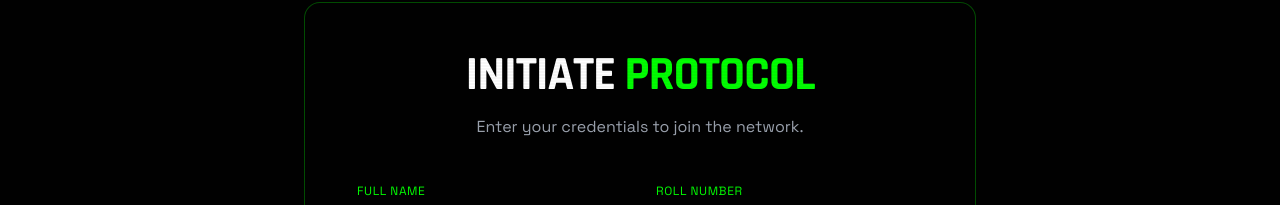
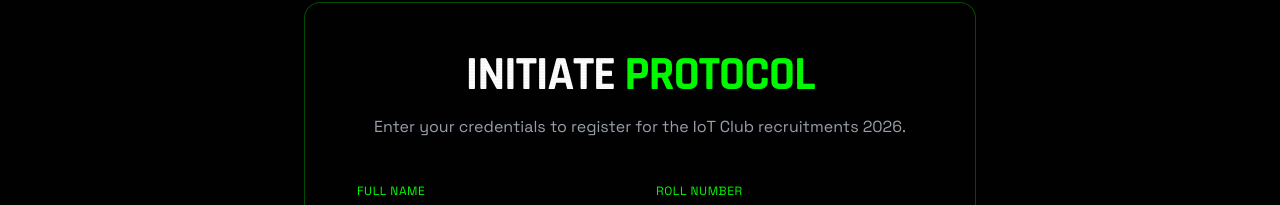
Before and after one commit to adithya1605p/iot-club-site, a React (Vite) app: page /register in a window 1280 px wide. Shown: the part 125-330 px from the top of the page. Built offline with nearby package versions, Linux system fonts and the light colour scheme; no server answers.

Commit message:
add civil, mech depts and update registration subtitle

```diff
--- a/src/pages/Register.jsx
+++ b/src/pages/Register.jsx
@@ -115,7 +115,7 @@
                     >
                         INITIATE <span className="text-neon-cyan">PROTOCOL</span>
                     </motion.h2>
-                    <p className="text-gray-400 font-mono">Enter your credentials to join the network.</p>
+                    <p className="text-gray-400 font-mono">Enter your credentials to register for the IoT Club recruitments 2026.</p>
                 </div>
 
                 <form onSubmit={handleSubmit} className="space-y-6">
@@ -167,11 +167,13 @@
                             >
                                 <option value="" disabled>Select Department</option>
                                 <option value="CSE">CSE</option>
-                                <option value="CS">CS (Cyber Secretary)</option>
+                                <option value="CS">CS (Cyber Security)</option>
                                 <option value="ECE">ECE</option>
                                 <option value="EEE">EEE</option>
                                 <option value="AIML">AI&ML</option>
                                 <option value="DS">Data Science</option>
+                                <option value="CIVIL">Civil Engineering</option>
+                                <option value="MECH">Mechanical Engineering</option>
                             </select>
                         </div>
                         <div className="space-y-1">
```
